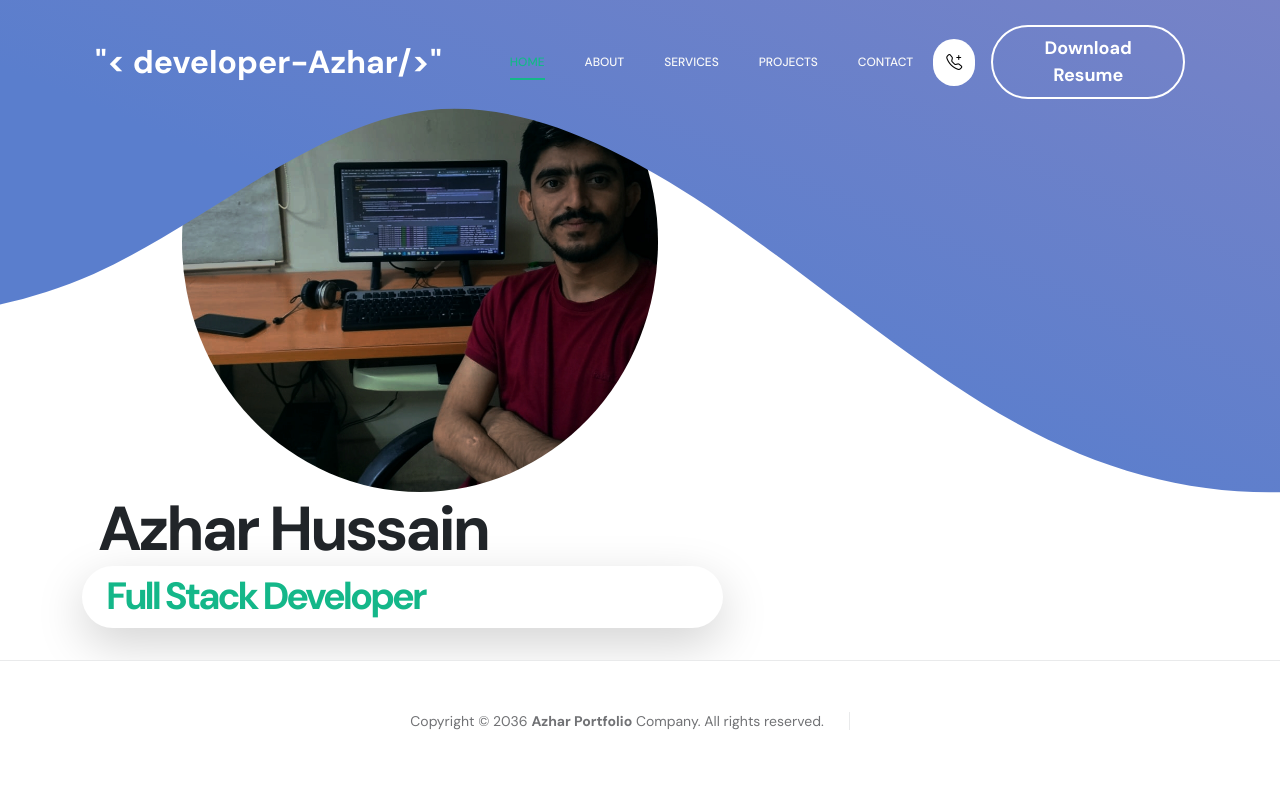
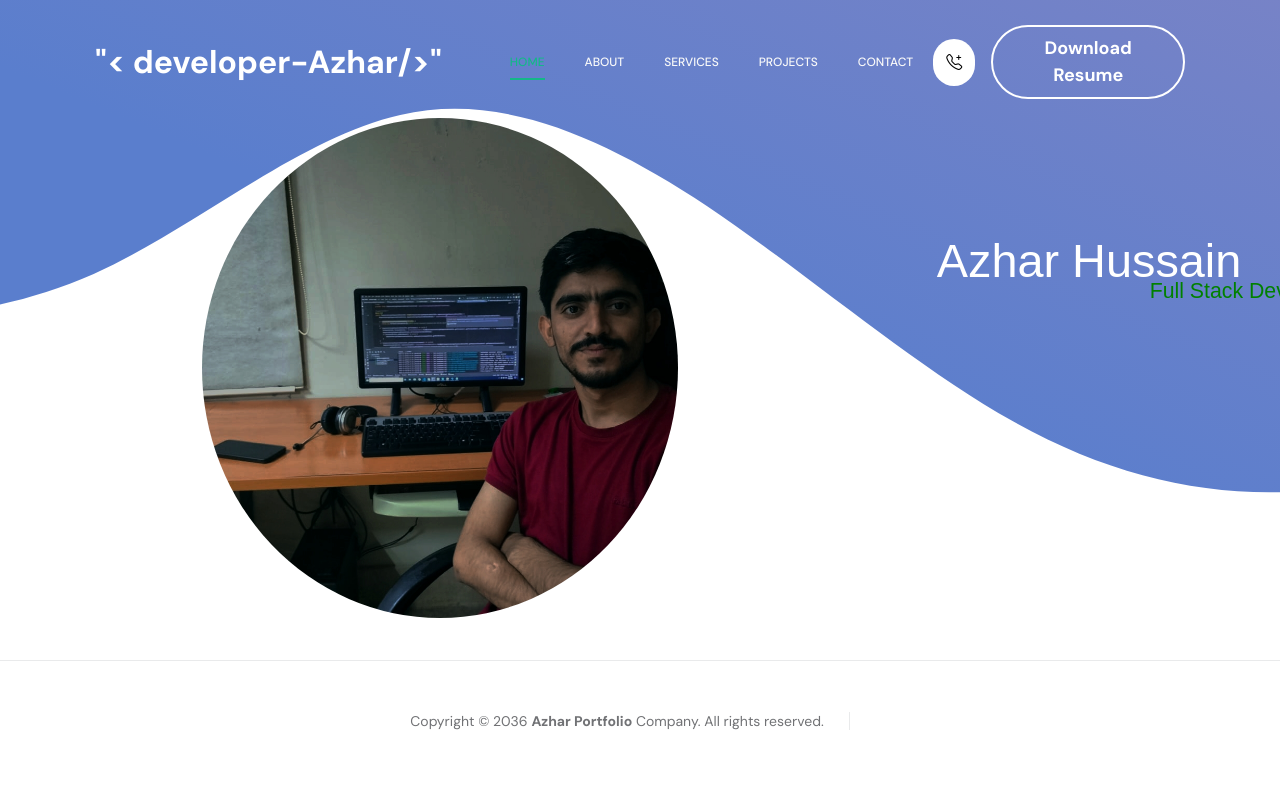
Before and after one commit to azharhussain78/me, a plain HTML site: page index.html in a window 1280 px wide. Drawn offline with Linux system fonts and the light colour scheme.

Commit message:
commited

```diff
--- a/index.html
+++ b/index.html
@@ -98,11 +98,11 @@ https://templatemo.com/tm-578-first-portfolio
                 <div class="container">
 
                     <div class="row">
-                <img src="images/me.jpg" class="avatar-image text-center rounded-circle avatar-image-large img-fluid" alt="" style="height: 500px; width: 500px; margin-left:100px; margin-top: 170px;">
+                <img src="images/me.jpg" class="avatar-image text-center rounded-circle avatar-image-large img-fluid" alt="" style="height: 500px; width: 500px; margin-left:120px; margin-top: 100px;">
 
                         <div class="col-lg-7 col-12">
-                                      <h1 class=" ms-3 mb-0" style="width: 100%;">Azhar Hussain</h1>
-                                      <h2 class="mb-4" style="width: 100%;"   >Full Stack Developer</h2>
+                                      <!-- <h1 class=" ms-3 mb-0" style="width: 100%;">Azhar Hussain</h1>
+                                      <h2 class="mb-4" style="width: 100%;"   >Full Stack Developer</h2> -->
 
                             <div class="hero-text">
                                 <div class="hero-title-wrap d-flex align-items-center mb-4">
@@ -112,8 +112,8 @@ https://templatemo.com/tm-578-first-portfolio
 
                                 </div>
 
-                                <h2 class="mb-4" style="width: 100%;"   >Java Developer</h2>
-                                <p class="mb-4"><a class="custom-btn btn custom-link" href="#section_2">Let's begin</a></p>
+                                <!-- <h2 class="mb-4" style="width: 100%;"   >Java Developer</h2>
+                                <p class="mb-4"><a class="custom-btn btn custom-link" href="#section_2">Let's begin</a></p> -->
                             </div>
                         </div>
 
@@ -126,15 +126,30 @@ https://templatemo.com/tm-578-first-portfolio
 
                     </div>
                 </div>
-                <svg xmlns="http://www.w3.org/2000/svg" viewBox="100 10 820 310">
+                <svg xmlns="http://www.w3.org/2000/svg" viewBox="100 10 920 310">
                     <defs>
                         <linearGradient id="gradient" x1="0%" y1="0%" x2="100%" y2="-40%">
                             <stop offset="0%" style="stop-color:#5a7ecd;stop-opacity:1" />
                             <stop offset="100%" style="stop-color:#a18abe;stop-opacity:1" />
                         </linearGradient>
                     </defs>
+                    <title>Your SVG Title</title>
                     <path fill="url(#gradient)" d="M0,160L24,160C48,160,96,160,144,138.7C192,117,240,75,288,64C336,53,384,75,432,106.7C480,139,528,181,576,208C624,235,672,245,720,240C768,235,816,213,864,186.7C912,160,960,128,1008,133.3C1056,139,1104,181,1152,202.7C1200,224,1248,224,1296,197.3C1344,171,1392,117,1416,90.7L1440,64L1440,0L1416,0C1392,0,1344,0,1296,0C1248,0,1200,0,1152,0C1104,0,1056,0,1008,0C960,0,912,0,864,0C816,0,768,0,720,0C672,0,624,0,576,0C528,0,480,0,432,0C384,0,336,0,288,0C240,0,192,0,144,0C96,0,48,0,24,0L0,0Z"></path>
+                    <!-- <rect x="500" y="120" width="200" height="40" rx="10" ry="10" fill="#f0f0f0" /> -->
+
+                    <!-- Text element for the first text inside the rounded rectangle -->
+                    <text x="540" y="140" font-family="Arial" font-size="22" fill="white ">Azhar Hussain
+                    </text><text x="640" y="150" font-family="Arial" font-size="10" fill="green ">
+                        Full Stack Developer
+                    </text>
+
+                    <!-- Rectangle with rounded border for the second text element -->
+                    <!-- <rect x="580" y="120" width="200" height="40" rx="10" ry="10" fill="#f0f0f0" /> -->
+
+                    <!-- Text element for the second text inside the rounded rectangle -->
+
                 </svg>
+
 
 
             </section>
```
